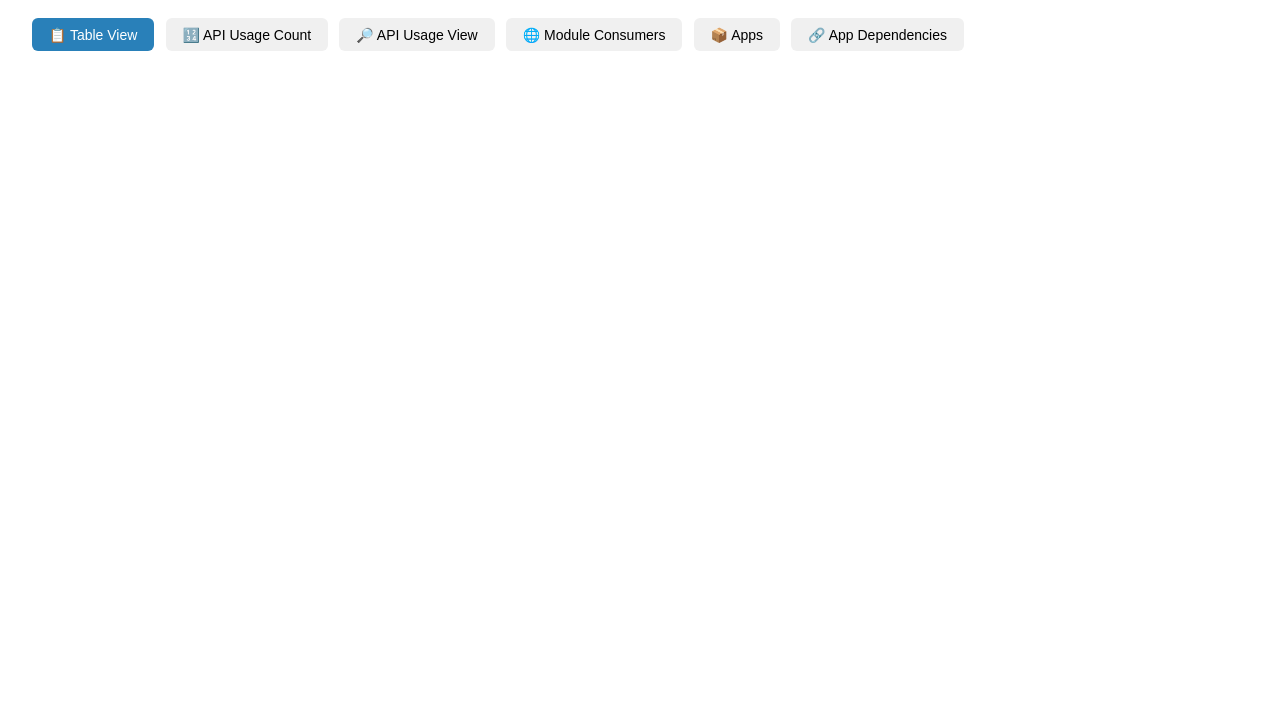
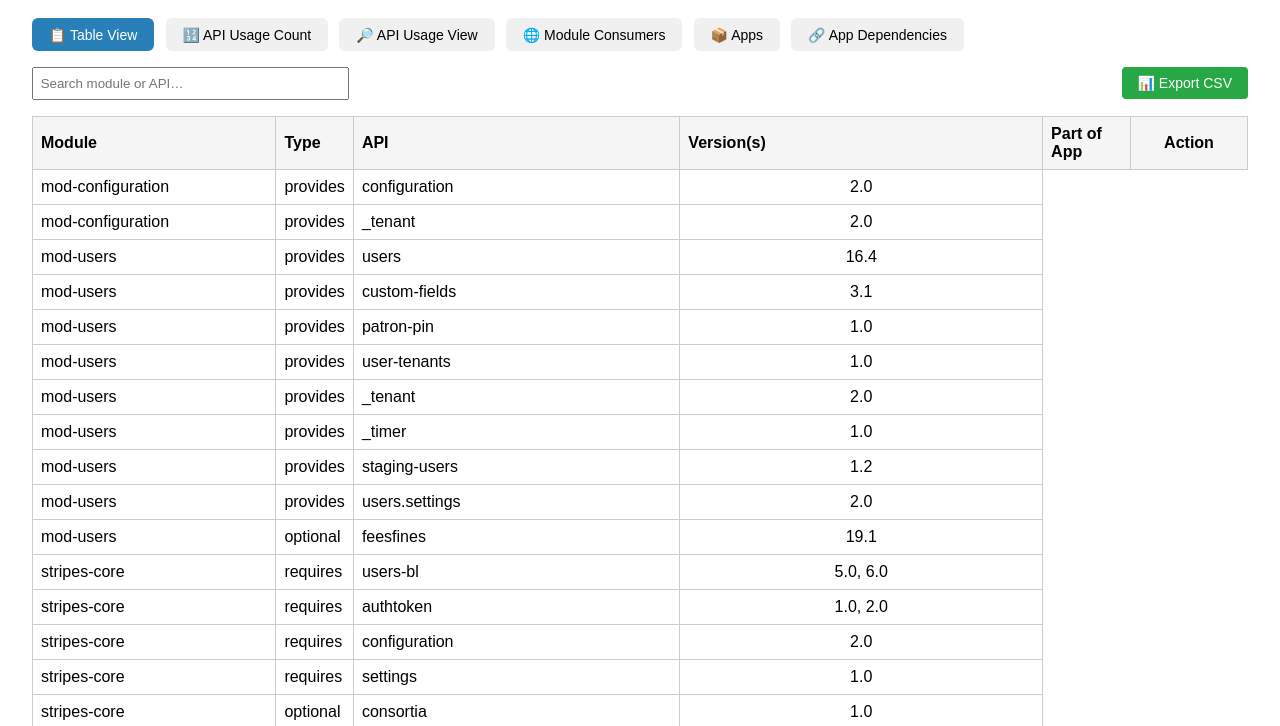
Before and after one commit to folio-org/folio-api-dependencies, a website built with Vite: page index.html in a window 1280 px wide. Both pictures are taken after a click on the button "📋 Table View". Shown: the part 72-798 px from the top of the page. Built offline with nearby package versions, Linux system fonts and the light colour scheme.

Commit message:
Fix tab switching: use CSS active class instead of inline display styles
Tab views were invisible because removing inline style.display fell back
to CSS .tab-view { display: none }. Switch to adding/removing .active
class which CSS already supports. Add initial active class to view-table
in HTML. Fix app-dependencies tab selector mismatch (was 'app-deps').

```diff
--- a/index.html
+++ b/index.html
@@ -17,7 +17,7 @@
     <button data-tab="app-dependencies" class="tab-button">🔗 App Dependencies</button>
 </div>
 
-<div id="view-table" class="tab-view">
+<div id="view-table" class="tab-view active">
     <div style="display: flex; justify-content: space-between; align-items: center; margin-bottom: 1em;">
         <div style="position: relative; max-width: 400px;">
             <input id="table-search" type="text" placeholder="Search module or API…" autocomplete="off" />
--- a/src/app.ts
+++ b/src/app.ts
@@ -92,7 +92,7 @@ async function init(): Promise<void> {
   // App dependencies graph (lazy init on tab click)
   const appGraphManager = new AppDependenciesGraphManager()
   let appGraphInitialized = false
-  document.querySelector('[data-tab="app-deps"]')?.addEventListener('click', () => {
+  document.querySelector('[data-tab="app-dependencies"]')?.addEventListener('click', () => {
     if (!appGraphInitialized) {
       appGraphInitialized = true
       setTimeout(() => appGraphManager.init(store.getApps()), 100)
@@ -103,10 +103,10 @@ async function init(): Promise<void> {
   document.querySelectorAll<HTMLElement>('.tab-button').forEach(btn => {
     btn.addEventListener('click', () => {
       document.querySelectorAll('.tab-button').forEach(b => b.classList.remove('active'))
-      document.querySelectorAll<HTMLElement>('[id^="view-"]').forEach(v => { v.style.display = 'none' })
+      document.querySelectorAll('.tab-view').forEach(v => v.classList.remove('active'))
       btn.classList.add('active')
       const view = document.getElementById(`view-${btn.dataset.tab}`)
-      if (view) view.style.display = ''
+      if (view) view.classList.add('active')
     })
   })
 
```
